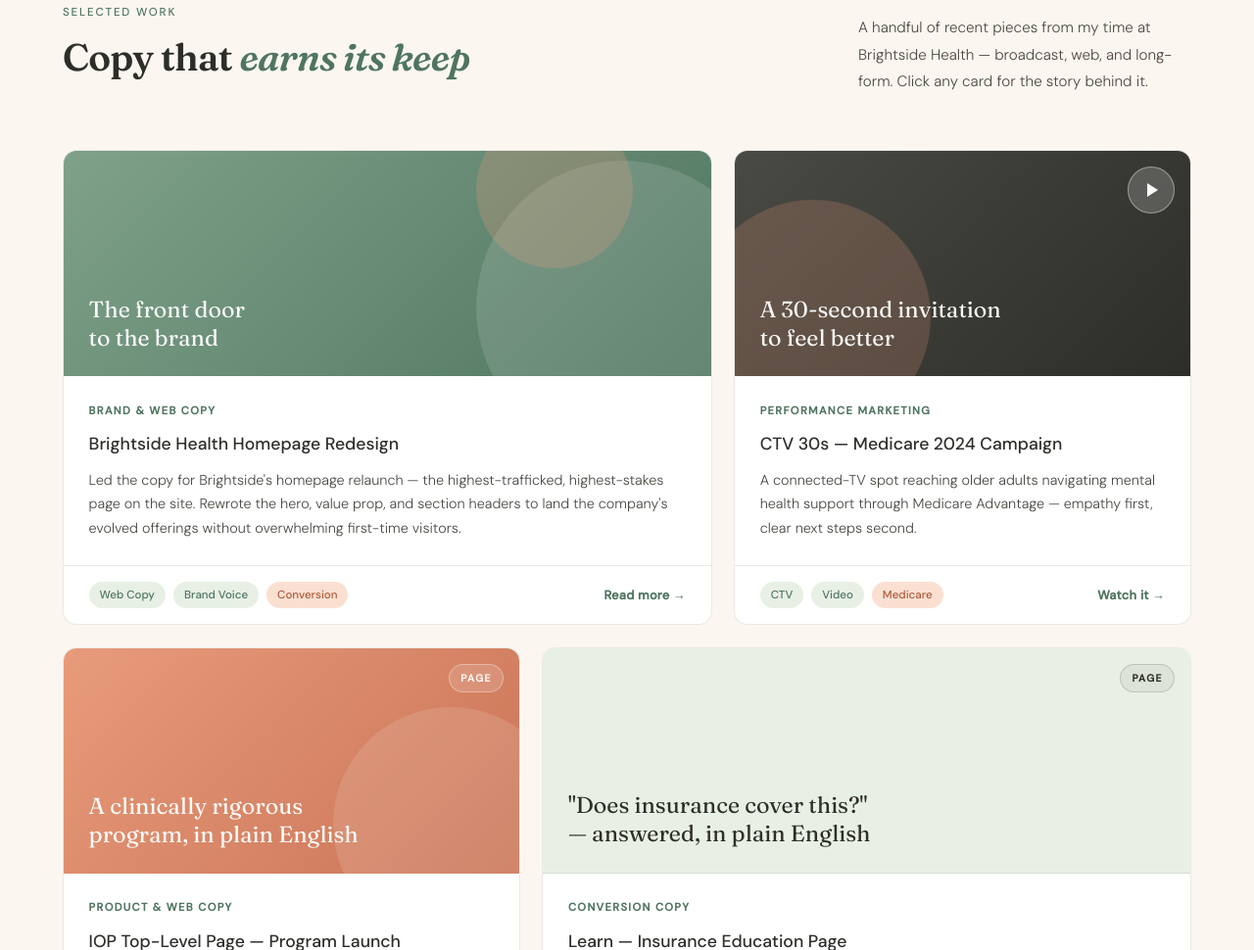
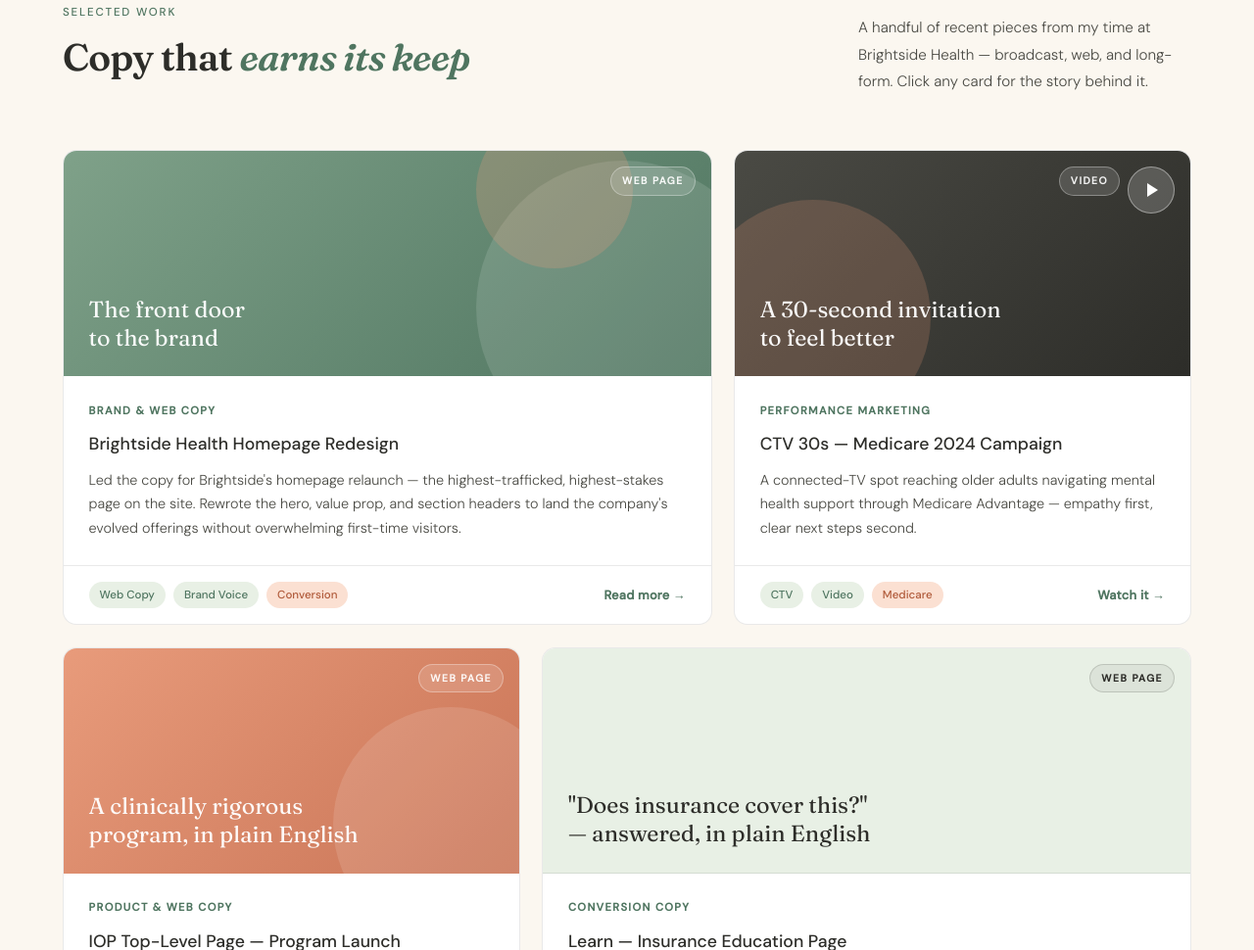
Before and after one commit to ashleykane/portfolio, a plain HTML site: page index.html in a window 1280 px wide. Shown: the part 1587-2557 px from the top of the page at 98% size. Drawn offline with Linux system fonts and the light colour scheme.

Commit message:
Add files via upload

```diff
--- a/index.html
+++ b/index.html
@@ -1152,6 +1152,7 @@
     <!-- 1. Homepage Redesign — large -->
     <a href="#piece-homepage" class="work-card large fade-up">
       <div class="card-visual v-sage">
+        <div class="card-doc">WEB PAGE</div>
         <div class="card-circle" style="width:300px;height:300px;background:#fff;bottom:-80px;right:-60px;"></div>
         <div class="card-circle" style="width:160px;height:160px;background:var(--peach);top:-40px;right:80px;opacity:0.25;"></div>
         <div class="card-visual-label">The front door<br>to the brand</div>
@@ -1172,6 +1173,7 @@
     <!-- 2. CTV Medicare Ad — small -->
     <a href="#piece-ctv" class="work-card small fade-up" style="transition-delay:0.15s">
       <div class="card-visual v-ink">
+        <div class="card-doc" style="right:calc(1rem + 56px);">VIDEO</div>
         <div class="card-play"></div>
         <div class="card-circle" style="width:240px;height:240px;background:var(--peach);bottom:-60px;left:-40px;opacity:0.2;"></div>
         <div class="card-visual-label">A 30-second invitation<br>to feel better</div>
@@ -1192,7 +1194,7 @@
     <!-- 3. IOP Top-Level Page — small (mirrors row 1) -->
     <a href="#piece-iop-page" class="work-card small fade-up" style="transition-delay:0.05s">
       <div class="card-visual v-peach">
-        <div class="card-doc">PAGE</div>
+        <div class="card-doc">WEB PAGE</div>
         <div class="card-circle" style="width:240px;height:240px;background:#fff;bottom:-70px;right:-50px;"></div>
         <div class="card-visual-label">A clinically rigorous<br>program, in plain English</div>
       </div>
@@ -1212,7 +1214,7 @@
     <!-- 4. Learn-Insurance Page — large -->
     <a href="#piece-insurance" class="work-card large fade-up" style="transition-delay:0.15s">
       <div class="card-visual v-mint">
-        <div class="card-doc">PAGE</div>
+        <div class="card-doc">WEB PAGE</div>
         <div class="card-visual-label">"Does insurance cover this?"<br>— answered, in plain English</div>
       </div>
       <div class="card-body">
```
